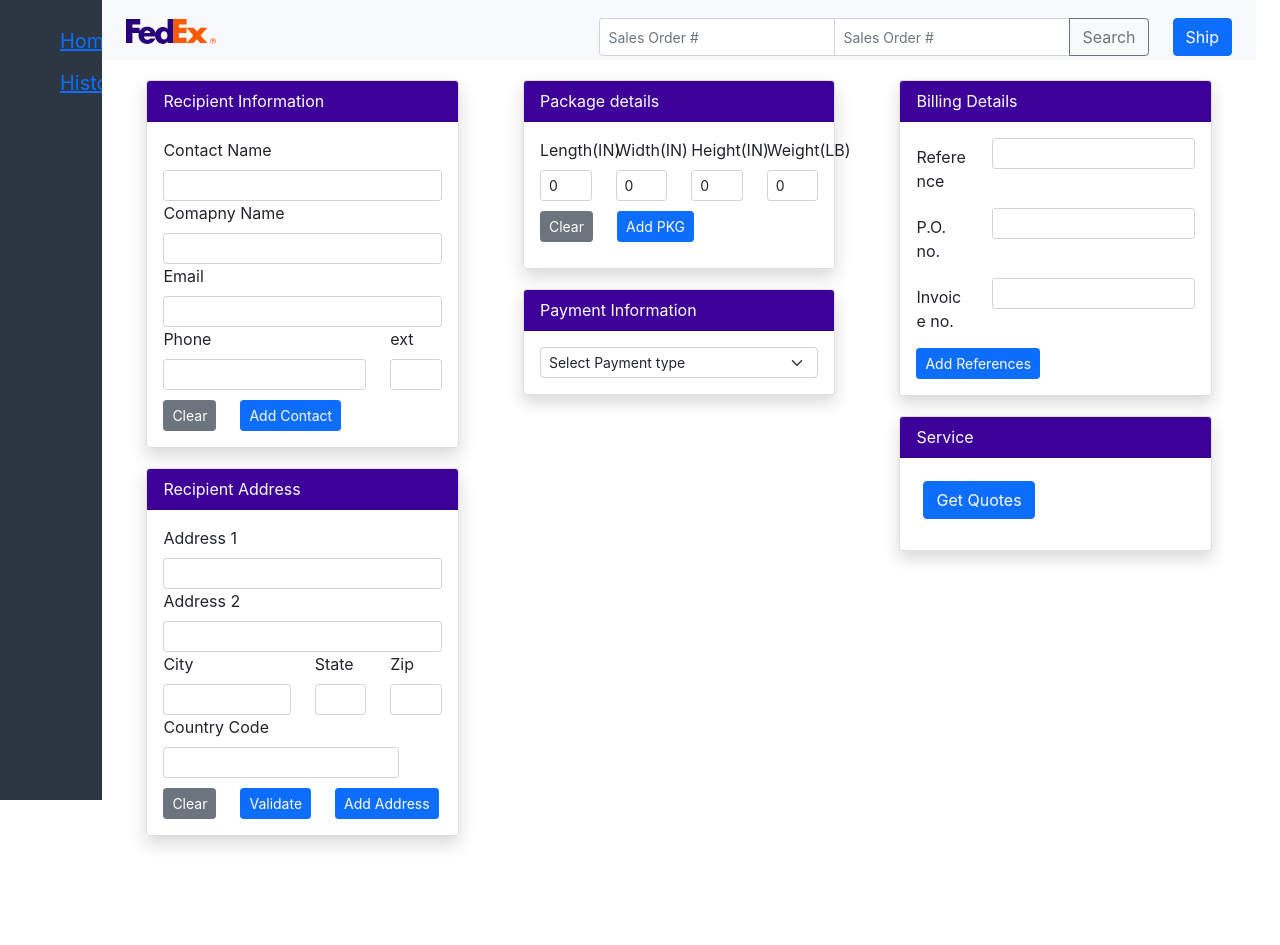
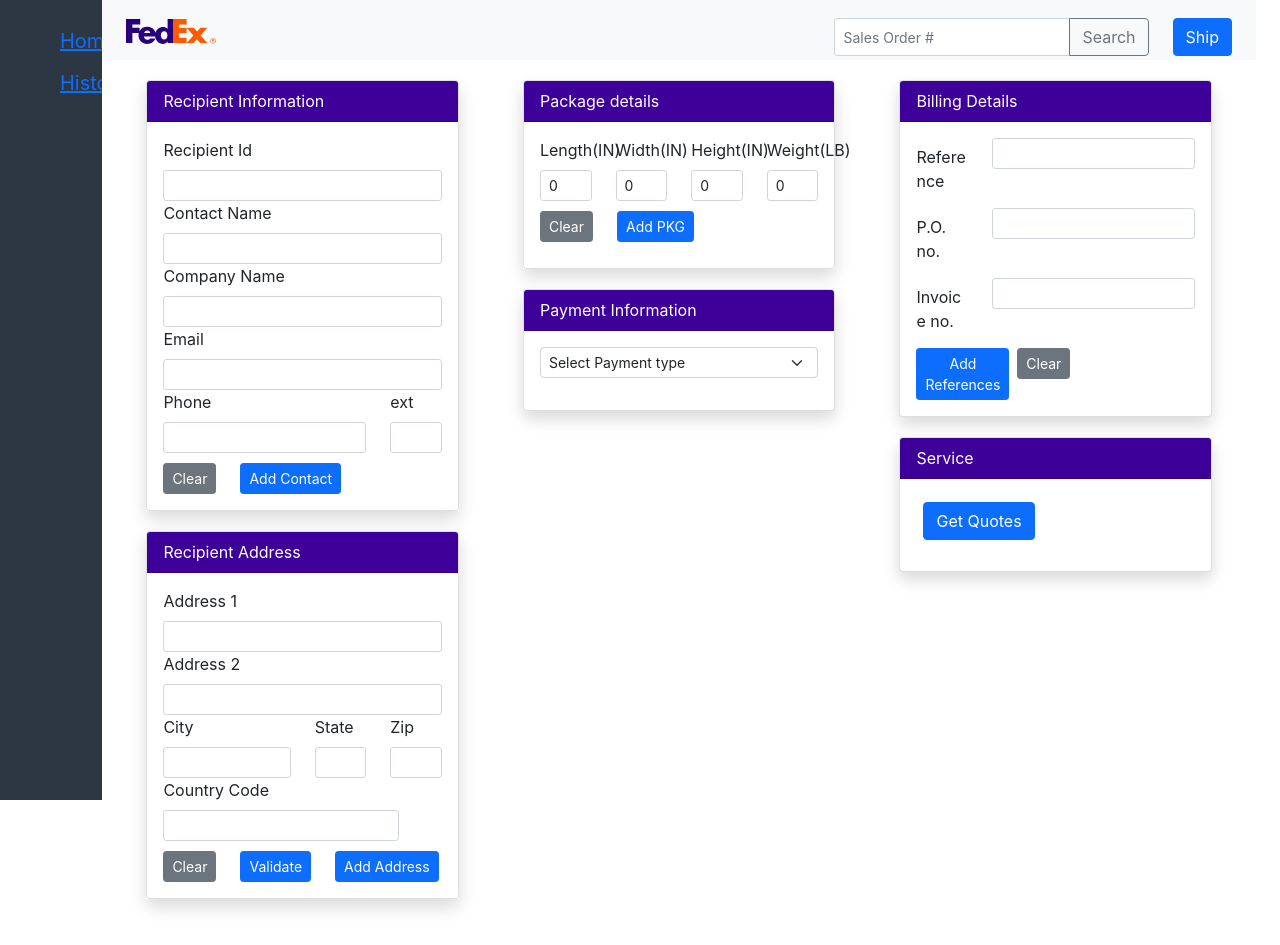
Before and after one commit to rshah18/bpshipapp, a React (Create React App) app: page /fedex in a window 1280 px wide. Before the commit the page ends 882 px from the top, so only its background shows below. Built offline with nearby package versions, Linux system fonts and the light colour scheme.

Commit message:
dayaftergreenday

```diff
--- a/src/Components/Address.js
+++ b/src/Components/Address.js
@@ -117,9 +117,10 @@ export default function Address({title, addAddress, stateAdd}){
     useEffect(()=>{
         if(Object.keys(stateAdd).length !== 0){
             setInput(stateAdd);
+            setAdd(false);
         }
 
-    }, [])
+    }, [stateAdd])
 
 
     // return
--- a/src/Components/Billing.js
+++ b/src/Components/Billing.js
@@ -1,9 +1,34 @@
 import React, {useState, useEffect, useContext} from 'react';
+import { ShipmentContext } from '../Management/Context';
+
 
 export default function Billing(){
+    // references
+    const [state, dispatch]     = useContext(ShipmentContext);
     const [ref, setRef]         = useState('');
     const [po, setPo]           = useState('');
     const [invoice, setInvoice] = useState('');
+    const [added, setAdded]     = useState(false);
+
+    const addRef = () => {
+        dispatch({type: 'ADD_REF', payload: {
+            ref: ref,
+            po: po,
+            invoice: invoice
+        }});
+        setAdded(true);
+    }
+
+    const clear = () =>{
+        setRef('');
+        setPo('');
+        setInvoice('');
+        dispatch({type: 'ADD_REF', payload: {}})
+        setAdded(false);
+    }
+
+    useEffect(()=>{
+    }, [])
 
     return (
         <div>
@@ -12,7 +37,7 @@ export default function Billing(){
                 <div className = "card-body">
                     <div>
                         <form>
-                            {/*Address One */}
+                            {/*Reference  */}
                             <div className = "row mb-2">
                                 <label className = "col-sm-3 col-form-label">Reference</label>
                                 <div className = "col-sm-9">
@@ -24,9 +49,9 @@ export default function Billing(){
                                     />
                                 </div>
                             </div>
-                            {/*Address One */}
+                            {/*Reference */}
 
-                            {/*Address One */}
+                            {/*PO */}
                             <div className = "row mb-2">
                                 <label className = "col-sm-3 col-form-label">P.O. no.</label>
                                 <div className = "col-sm-9">
@@ -38,8 +63,8 @@ export default function Billing(){
                                     />
                                 </div>
                             </div>
-                            {/*Address One */}
-                            {/*Address One */}
+                            {/*PO */}
+                            {/*Invoice */}
                             <div className = "row mb-2">
                                 <label className = "col-sm-3 col-form-label">Invoice no.</label>
                                 <div className="col-sm-9">
@@ -51,11 +76,17 @@ export default function Billing(){
                                     />
                                 </div>
                             </div>
-                            {/*Address One */}
+                            {/*INvoice */}
                         </form>
                     </div>
-                    <div>
-                        <button className ="btn btn-primary btn-sm">Add References</button>
+                    {/* Buttons */}
+                    <div className = "row">
+                        <div className = "col-4" >
+                            <button className= {added ?  "btn btn-success btn-sm": "btn btn-primary btn-sm"} onClick = {addRef} >Add References</button>
+                        </div>
+                        <div className = "col-2" >
+                            <button className= "btn btn-secondary btn-sm" onClick = {clear} >Clear</button>
+                        </div>
                     </div>
                 </div>
             </div>
--- a/src/Components/Contact.js
+++ b/src/Components/Contact.js
@@ -1,4 +1,4 @@
-import React, {useState, useContext} from "react";
+import React, {useState, useContext, useEffect} from "react";
 import { ShipmentContext } from "../Management/Context";
 
 export default function Contact({title}) {
@@ -11,6 +11,7 @@ export default function Contact({title}) {
     const [ext, setExt]             = useState('');
     const [taxId, setTaxid]         = useState('');
     const [added, setAdded]         = useState(false);
+    const [recipient, setRecipient] = useState('');
 
 
     const clear = () =>{
@@ -19,6 +20,7 @@ export default function Contact({title}) {
         setEmail('');
         setPhone('');
         setExt('');
+        setRecipient('');
         dispatch({type: 'ADD_RECIPIENT', payload: {}})
         setAdded(false);
     }
@@ -26,8 +28,9 @@ export default function Contact({title}) {
     const addToState =()=> {
         if(
             (name.length <1) ||
-            (email.length < 2) ||
-            (phone.length < 3)
+            (email.length < 1) ||
+            (phone.length < 1) ||
+            (recipient.length < 1)
             ){
                 window.alert("Please Enter valid contact Information!");
             }
@@ -36,11 +39,25 @@ export default function Contact({title}) {
             'company': company,
             'email' : email,
             'phone': phone,
-            'ext': ext
+            'ext': ext,
+            'recipient': recipient
         }
         dispatch({type: 'ADD_RECIPIENT', payload: body})
         setAdded(true)
     }
+
+    useEffect(()=>{
+
+        if(Object.keys(state.recipient).length !== 0){
+            setName(state.recipient.name);
+            setCompany(state.recipient.company);
+            setEmail(state.recipient.email);
+            setPhone(state.recipient.phone);
+            setExt(state.recipient.ext);
+            setRecipient(state.recipient.recipient);
+        }
+
+    }, [state.recipient])
 
     return (
 
@@ -52,6 +69,17 @@ export default function Contact({title}) {
 
                     <div>
                         <form>
+                            {/*recipient*/}
+                            <div>
+                                <label className = "form-label">Recipient Id</label>
+                                <input
+                                        type="text"
+                                        className="form-control form-control-sm"
+                                        value = {recipient}
+                                        onChange={event => setRecipient(event.target.value)}
+                                />
+                            </div>
+                            {/* recipient */}
                             {/*Contact Name */}
                             <div>
                                 <label className = "form-label">Contact Name</label>
@@ -66,7 +94,7 @@ export default function Contact({title}) {
 
                             {/*Comapny Name */}
                             <div>
-                                <label className = "form-label">Comapny Name</label>
+                                <label className = "form-label">Company Name</label>
                                 <input
                                         type="text"
                                         className="form-control form-control-sm"
@@ -113,6 +141,7 @@ export default function Contact({title}) {
                         </form>
 
                         <div className = "row" style = {{marginTop: 10}}>
+
                             <div className = "col-auto">
                                 <button className = "btn btn-secondary btn-sm" onClick={clear}>Clear</button>
                             </div>
--- a/src/Components/Payment.js
+++ b/src/Components/Payment.js
@@ -53,11 +53,11 @@ function Payment({setBillAdd}){
                     </form>
                     {/* Buttons */}
                     <div className = "row">
+                        <div className = "col-2" >
+                            <button className= "btn btn-secondary btn-sm" onClick ={clear}>Clear</button>
+                        </div>
                         <div className = "col-3" >
                             <button className= {acAdded ?  "btn btn-success btn-sm": "btn btn-primary btn-sm"} onClick ={add_third_party_acnt}>Add Acnt</button>
-                        </div>
-                        <div className = "col-2" >
-                            <button className= "btn btn-secondary btn-sm" onClick ={add_third_party_acnt}>Clear</button>
                         </div>
                     </div>
 
@@ -88,7 +88,7 @@ function Payment({setBillAdd}){
                 <div className = "card-header" style={{background:'#3d0099',  color: 'white'}} >Payment Information</div>
                 <div className = "card-body">
                     {/** payment */}
-                    <div>
+                    <div className = "mb-3">
                         <form onSubmit={e=>e.preventDefault()}>
 
                             <select className="form-select form-select-sm" aria-label="Default select" value={payment} onChange={ev => addPayment(ev.target.value)}>
@@ -97,9 +97,9 @@ function Payment({setBillAdd}){
                                 <option value="THIRD_PARTY">Third Party/Customer</option>
                             </select>
                         </form>
-                        <div>
-                            <ThirdPartyAdd />
-                        </div>
+                    </div>
+                    <div>
+                        <ThirdPartyAdd />
                     </div>
                     {/**payment  */}
                 </div>
--- a/src/Management/Config.js
+++ b/src/Management/Config.js
@@ -0,0 +1,4 @@
+const config = {};
+config.url = "http://localhost:8088/";
+
+export default config;
--- a/src/Management/Context.js
+++ b/src/Management/Context.js
@@ -13,6 +13,7 @@ const initialState = {
     "itemList": [],
     "service": '',
     "payment": '',
+    "refs": {},
     "thirdPartyAccount": ''
 }
 
@@ -37,6 +38,8 @@ function reducer(state, action){
             return add_service(state, action.payload);
         case 'ADD_PAYMENT':
             return add_payment(state, action.payload);
+        case 'ADD_REF':
+            return add_ref(state, action.payload);
         case 'ADD_THIRD_PARTY_ACCOUNT':
             return add_third_party_account(state, action.payload);
 
@@ -165,3 +168,10 @@ function add_third_party_account(prev, payload){
     return order;
 
 }
+
+function add_ref(prev, payload){
+    let order = Object.assign({}, prev);
+    order.refs = payload;
+    console.log(order);
+    return order;
+}
--- a/src/Screens/Fedex/MainScreen.js
+++ b/src/Screens/Fedex/MainScreen.js
@@ -8,6 +8,7 @@ import ServiceSelect  from "../../Components/Service";
 import Payment from "../../Components/Payment";
 import Billing from "../../Components/Billing";
 import { ShipmentContext } from "../../Management/Context";
+import config from "../../Management/Config";
 
 import { makeStyles } from '@material-ui/core/styles';
 import LinearProgress from '@material-ui/core/LinearProgress';
@@ -19,6 +20,7 @@ export default function MainScreen(){
     const [quotes, setQuotes] = useState([]);
     const [quotesLoading, setquotesLoading] = useState(false);
     const [shipLoading, setShipLoading] = useState(false);
+    const [docnum, setDocnum] = useState('');
 
     const addRecipient = recipient =>{
         dispatch({type: 'ADD_RECIPIENT', payload: recipient});
@@ -153,6 +155,52 @@ export default function MainScreen(){
 
     }
 
+
+    const getAddressValues =() =>{
+        fetch(config.url+"fedex/salesorderdetails/"+ docnum)
+        .then(response => response.json())
+        .then(resp=>{
+            console.log(resp);
+            if(resp.docNum !== null){
+                console.log(resp.docNum);
+
+                addRecipient({
+                    'name': resp.shipPO,
+                    'company': resp.shipToName,
+                    'email' : resp.shipToEmail,
+                    'phone': resp.shipToPhone,
+                    'ext': '',
+                    'recipient': resp.shipPO
+                });
+
+                addRecipientAddress({
+                    "street1": resp.shipToAddr1,
+                    "street2": '',
+                    "city": resp.shipToCity,
+                    "state": resp.shipToState,
+                    "zip": resp.shipToZip,
+                    "countryCode": resp.shipToCountry,
+                })
+
+                addBillingAddress({
+                    "street1": resp.billToAddr1,
+                    "street2": '',
+                    "city": resp.billToCity,
+                    "state": resp.billToState,
+                    "zip": resp.billToZip,
+                    "countryCode": resp.billToCountry,
+                })
+
+
+
+            } else {
+                window.alert("Sales Order Number Not valid");
+            }
+        })
+        .catch(err=>console.log(err));
+    }
+
+
     useEffect(()=>{
 
     }, [shipLoading])
@@ -169,9 +217,8 @@ export default function MainScreen(){
                 <div className="row" style = {{marginTop: 10, marginBottom: -20}}>
                     <div className="col-auto">
                         <div className="input-group mb-3">
-                        <input type="text" className="form-control form-control-sm" placeholder="Sales Order #"   />
-                            <input type="text" className="form-control form-control-sm" placeholder="Sales Order #"   />
-                            <button className="btn btn-outline-secondary" type="button" >Search</button>
+                            <input type="text" className="form-control form-control-sm" placeholder="Sales Order #" value={docnum} onChange={event => setDocnum(event.target.value)} />
+                            <button className="btn btn-outline-secondary" type="button" onClick={getAddressValues} >Search</button>
                         </div>
                     </div>
                     <div className="col-auto">
```
Also changed, not shown: src/Management/AdditionalReq.js (added, +12 -0 lines).
